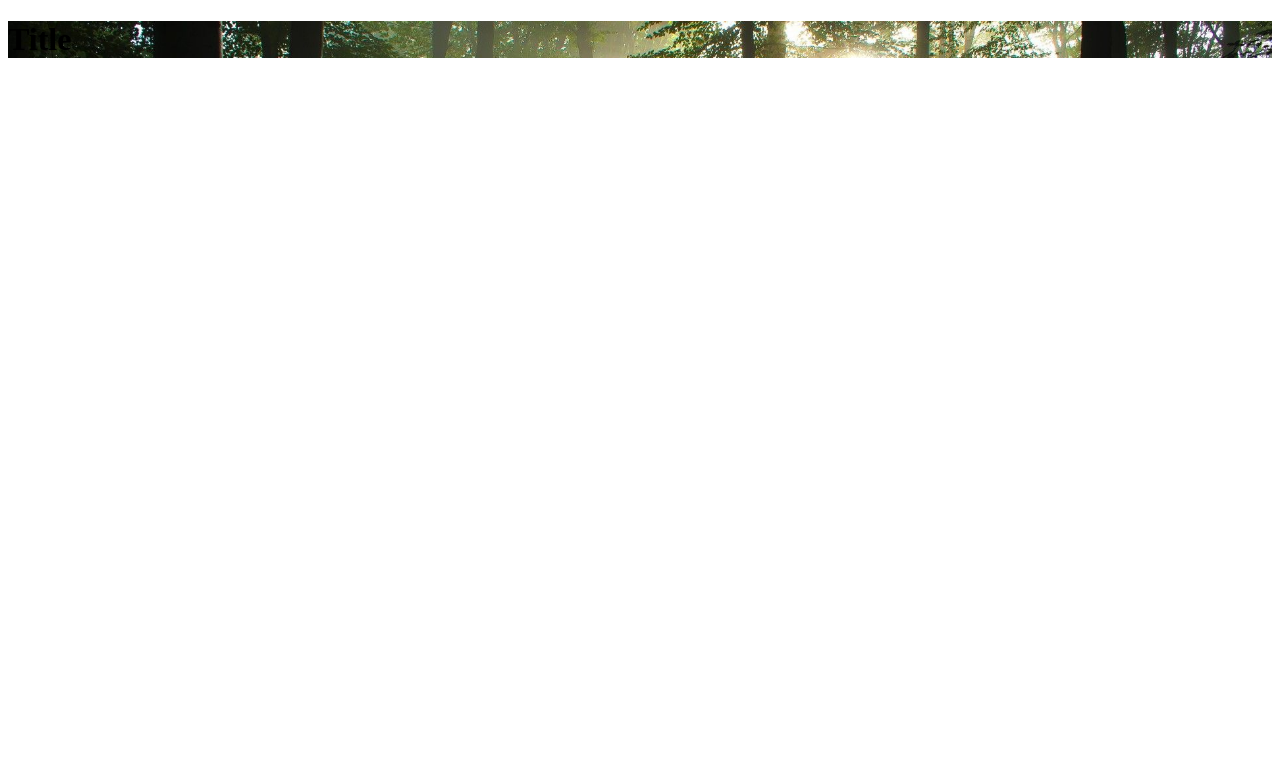
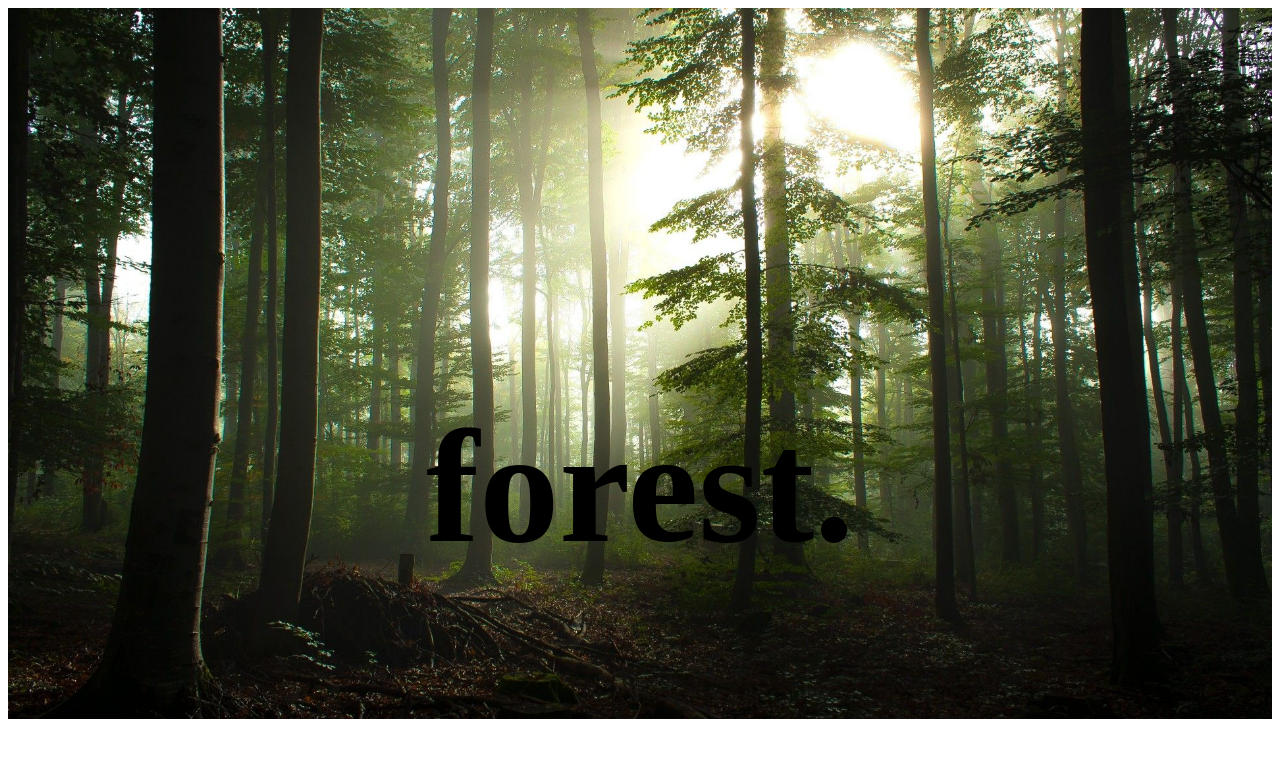
Before and after one commit to antoniocintora/simple-html, a plain HTML site: page index.html in a window 1280 px wide. Drawn offline with Linux system fonts and the light colour scheme.

Commit message:
finished header style

```diff
--- a/index.html
+++ b/index.html
@@ -8,7 +8,11 @@
 </head>
 <body>
     <header>
-        <h1>Title</h1>
+        <div class="header-image">
+            <div class="header-text">
+                <h1>forest.</h1>
+            </div>
+        </div>
     </header>
     <main>
 
--- a/styles/style.css
+++ b/styles/style.css
@@ -1,6 +1,18 @@
-header {
+.header-image {
     background-image: url(../images/forest-wallpaper.jpg);
     background-size: 100%;
+    height: 60em;
     background-position: top center;
-    height: 50%;
+    background-repeat: no-repeat;
+    position: relative;
 }
+
+.header-text {
+    text-align: center;
+    position: absolute;
+    top: 50%;
+    left: 50%;
+    transform: translate(-50%, -50%);
+    color: black;
+    font-size: 5rem;
+}
```
